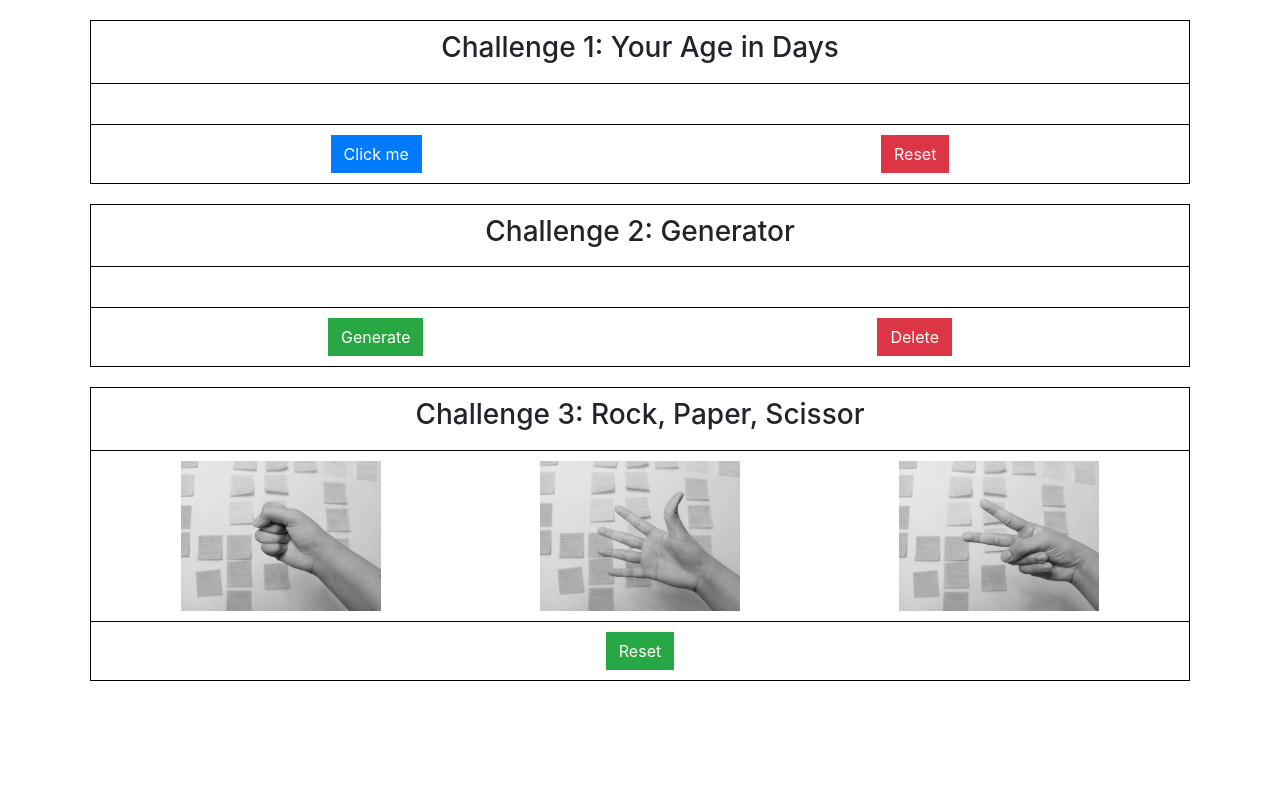
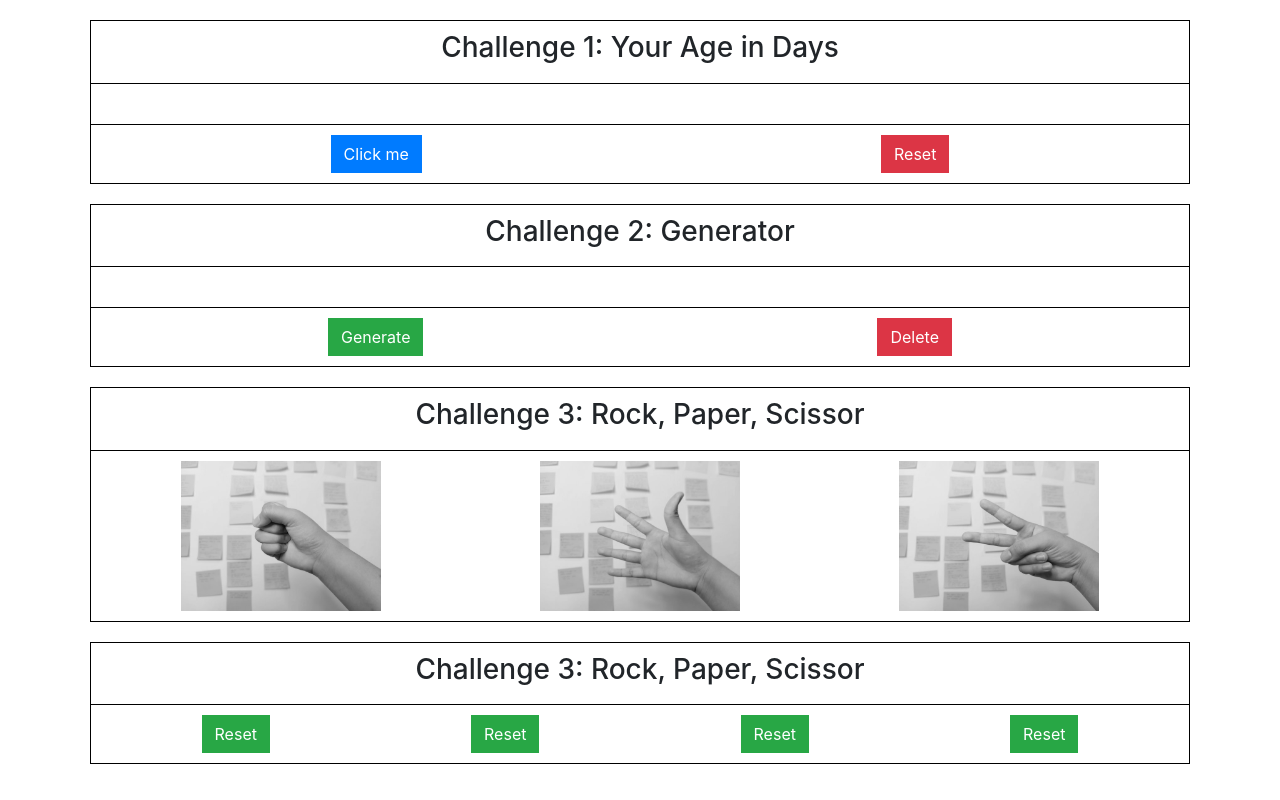
Before and after one commit to kitdea/js-challenge, a plain HTML site: page index.html in a window 1280 px wide. Drawn offline with nearby package versions, Linux system fonts and the light colour scheme.

```diff
--- a/index.html
+++ b/index.html
@@ -42,10 +42,10 @@
     </div>
   </div>
 
-    <div class="container-1">
-      <div class="title">
-        <h3>Challenge 3: Rock, Paper, Scissor</h3>
-      </div>
+  <div class="container-1">
+    <div class="title">
+      <h3>Challenge 3: Rock, Paper, Scissor</h3>
+    </div>
     <div class="flex-box-container-3" id="flexbox-icons">
       <!-- <div><i class="far fa-hand-rock" id="rock" onclick="rpsGame(this)"></i></div>
       <div><i class="far fa-hand-paper" id="paper" onclick="rpsGame(this)"></i></div>
@@ -54,9 +54,19 @@
       <img src="/img/paper.jpg" id="paper" onclick="rpsGame(this)">
       <img src="/img/scissor.jpg" id="scissor" onclick="rpsGame(this)">
     </div>
-    <div class="flex-box-container">
-        <button class="btn btn-success rounded-0" id="resetRps" onclick="resetRps()">Reset</button>
+  </div>
+
+  <div class="container-1">
+    <div class="title">
+      <h3>Challenge 3: Rock, Paper, Scissor</h3>
     </div>
+    <div class="flex-box-container-3" id="flexbox-icons">
+      <button class="btn btn-success rounded-0" id="" >Reset</button>
+      <button class="btn btn-success rounded-0" id="" >Reset</button>
+      <button class="btn btn-success rounded-0" id="" >Reset</button>
+      <button class="btn btn-success rounded-0" id="" >Reset</button>
+    </div>
+  </div>
 
   <script src="/js/script.js" ></script>
 </body>
```
